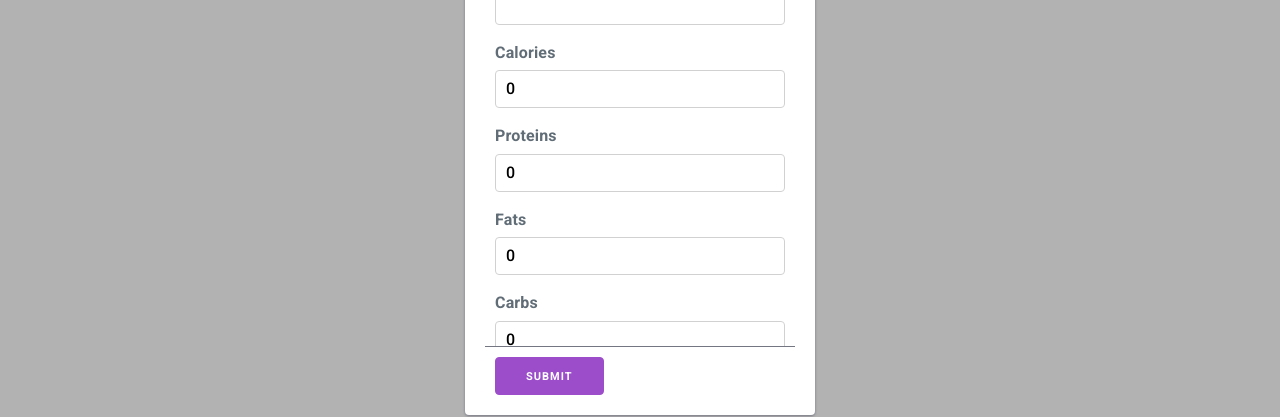
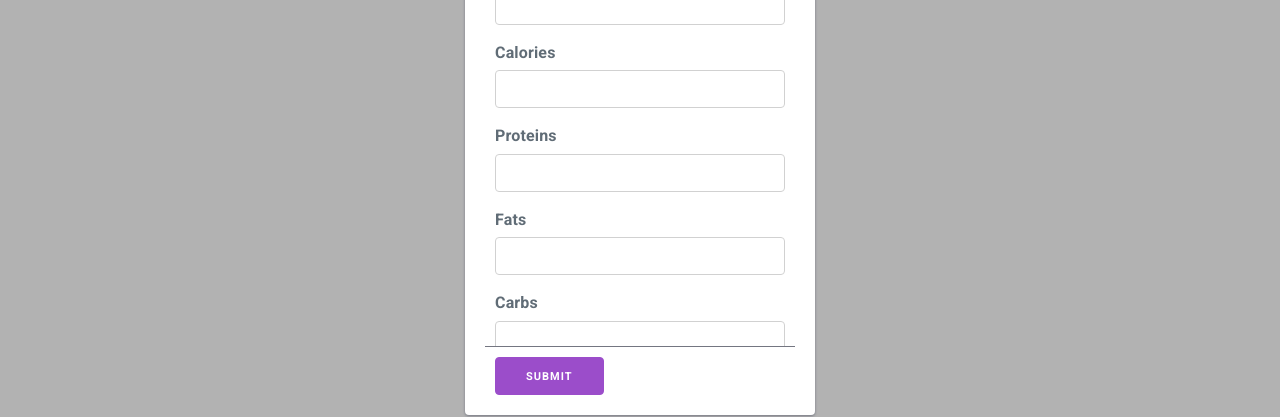
Before and after one commit to akshayp-mangospring/100-days-of-code, a React (Create React App) app in the folder react-client/: page / in a window 1280 px wide. Both pictures are taken after a click on the button "NEW MEAL". Shown: the part 230-647 px from the top of the page. Built offline with nearby package versions, Linux system fonts and the light colour scheme.

Commit message:
Remove dependency of default value on input fields

```diff
--- a/react-client/src/MealForm.js
+++ b/react-client/src/MealForm.js
@@ -82,23 +82,23 @@ function MealForm({
         <div className="popup-content">
           <div>
             <label htmlFor="meal_type">Type</label>
-            <input id="meal_type" type="text" value={meal_type || ''} onChange={changeMealDetails} />
+            <input id="meal_type" type="text" value={meal_type} onChange={changeMealDetails} />
           </div>
           <div>
             <label htmlFor="calories">Calories</label>
-            <input id="calories" type="number" value={calories || 0} onChange={changeMealDetails} />
+            <input id="calories" type="number" value={calories} onChange={changeMealDetails} />
           </div>
           <div>
             <label htmlFor="proteins">Proteins</label>
-            <input id="proteins" type="number" value={proteins || 0} onChange={changeMealDetails} />
+            <input id="proteins" type="number" value={proteins} onChange={changeMealDetails} />
           </div>
           <div>
             <label htmlFor="fats">Fats</label>
-            <input id="fats" type="number" value={fats || 0} onChange={changeMealDetails} />
+            <input id="fats" type="number" value={fats} onChange={changeMealDetails} />
           </div>
           <div>
             <label htmlFor="carbs">Carbs</label>
-            <input id="carbs" type="number" value={carbs || 0} onChange={changeMealDetails} />
+            <input id="carbs" type="number" value={carbs} onChange={changeMealDetails} />
           </div>
         </div>
         <div className="popup-bottom">
```
